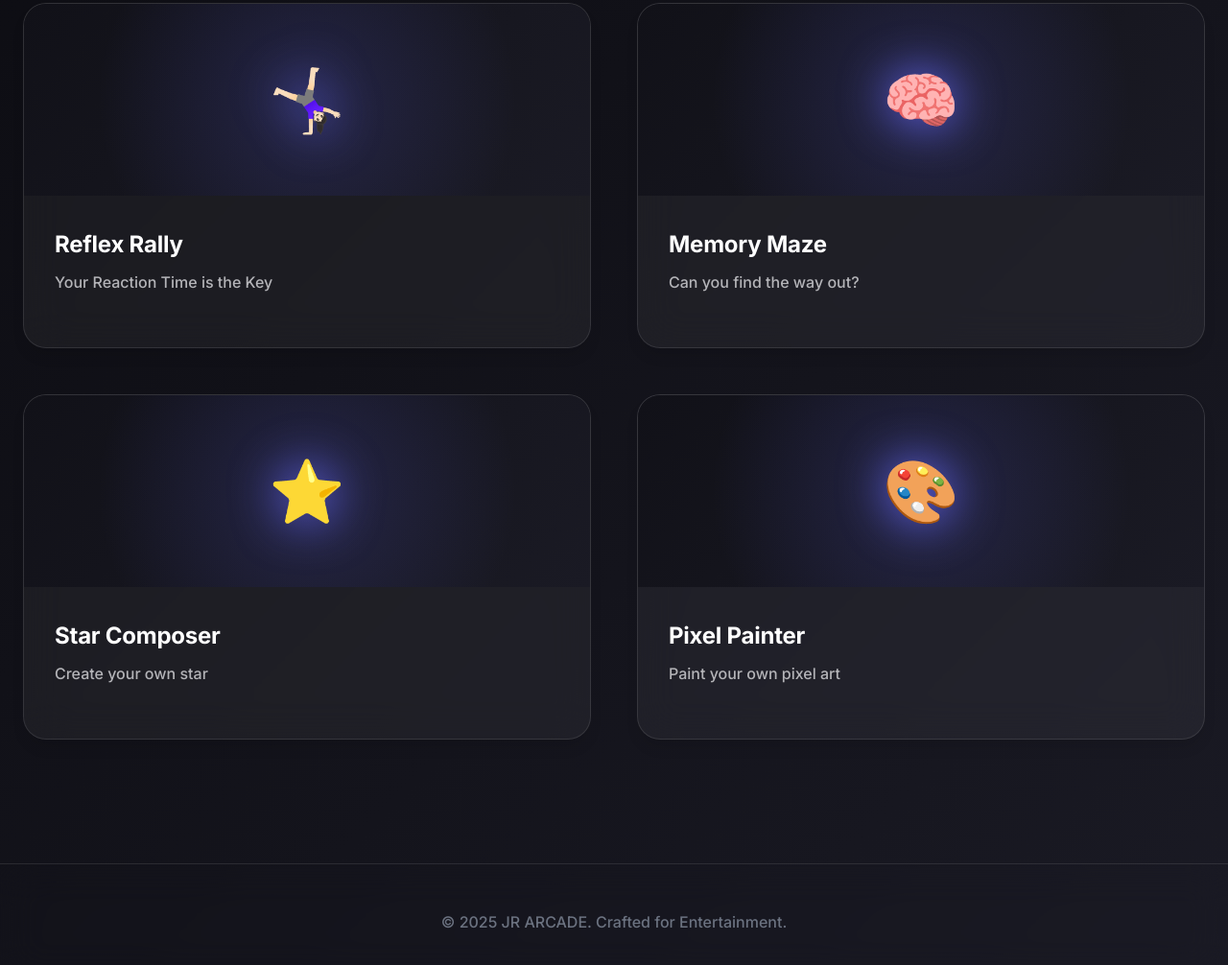
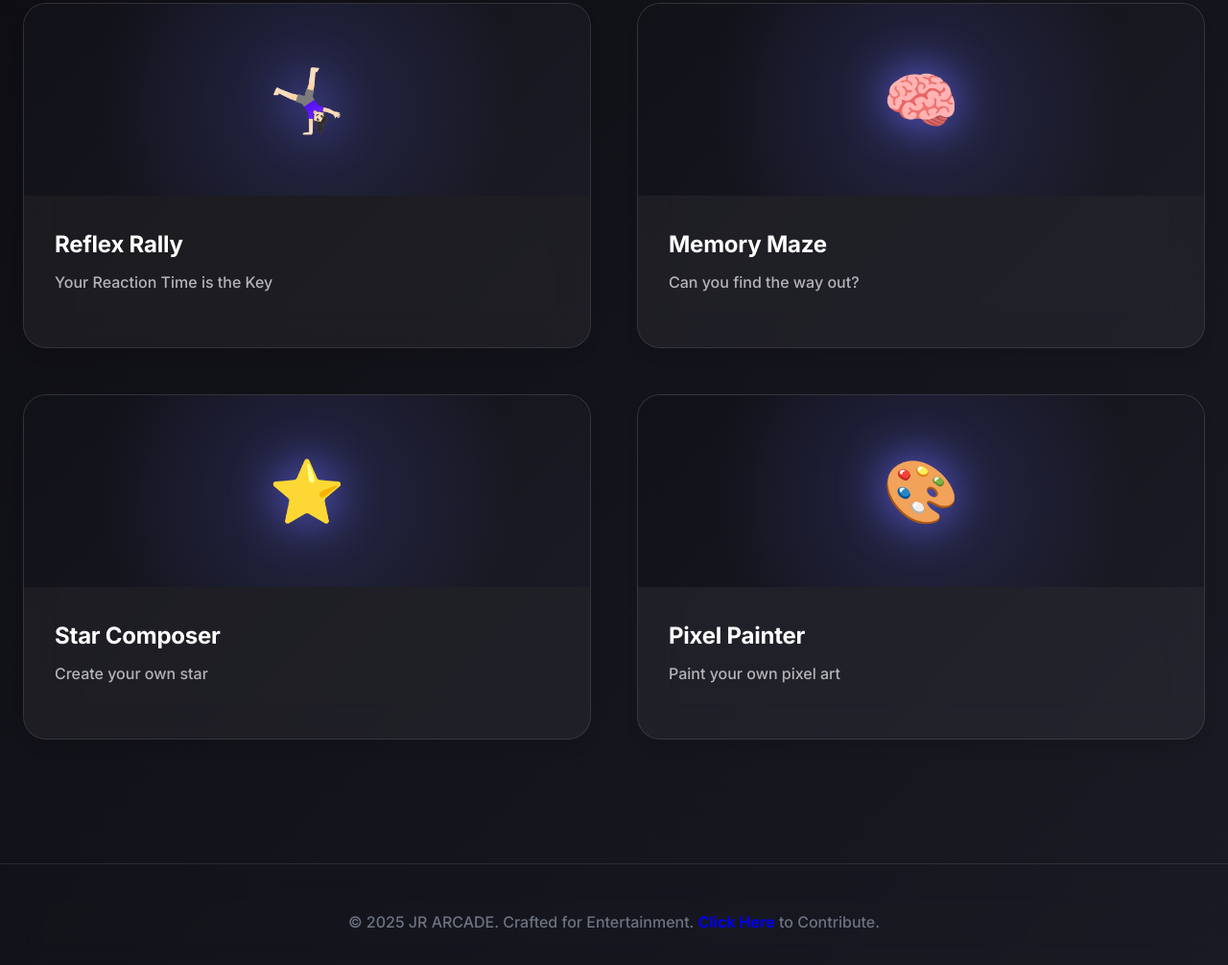
Before and after one commit to rusithhack/JRARCADE, a plain HTML site: page index.html in a window 1280 px wide. Shown: the part 868-1874 px from the top of the page at 96% size. Drawn offline with Linux system fonts and the light colour scheme.

Commit message:
JR ARCADE V1 - Contribute Update

```diff
--- a/index.html
+++ b/index.html
@@ -142,7 +142,7 @@
       <!-- Footer -->
       <footer class="footer">
         <div class="container">
-          <p>&copy; 2025 JR ARCADE. Crafted for Entertainment.</p>
+          <p>&copy; 2025 JR ARCADE. Crafted for Entertainment. <b><a href="link">Click Here</a></b> to Contribute.</p>
         </div>
       </footer>
     </div>
```
